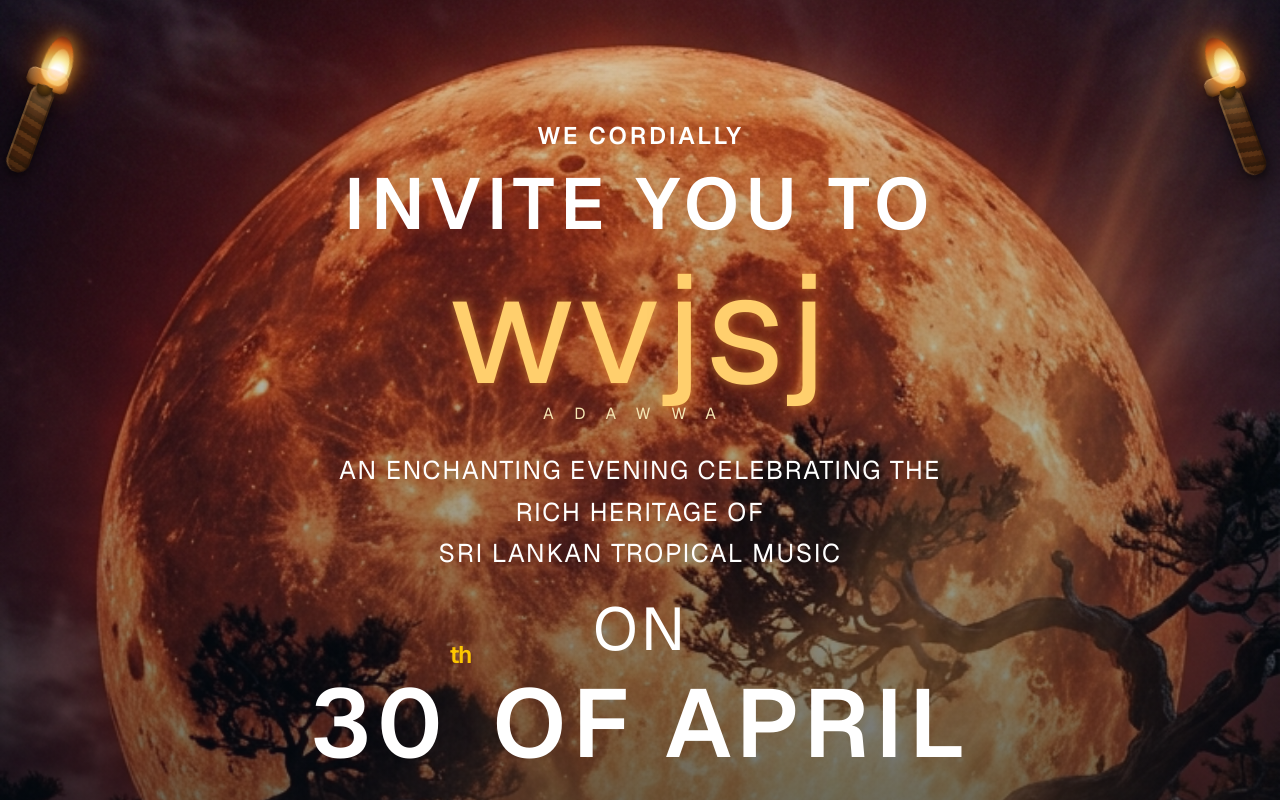
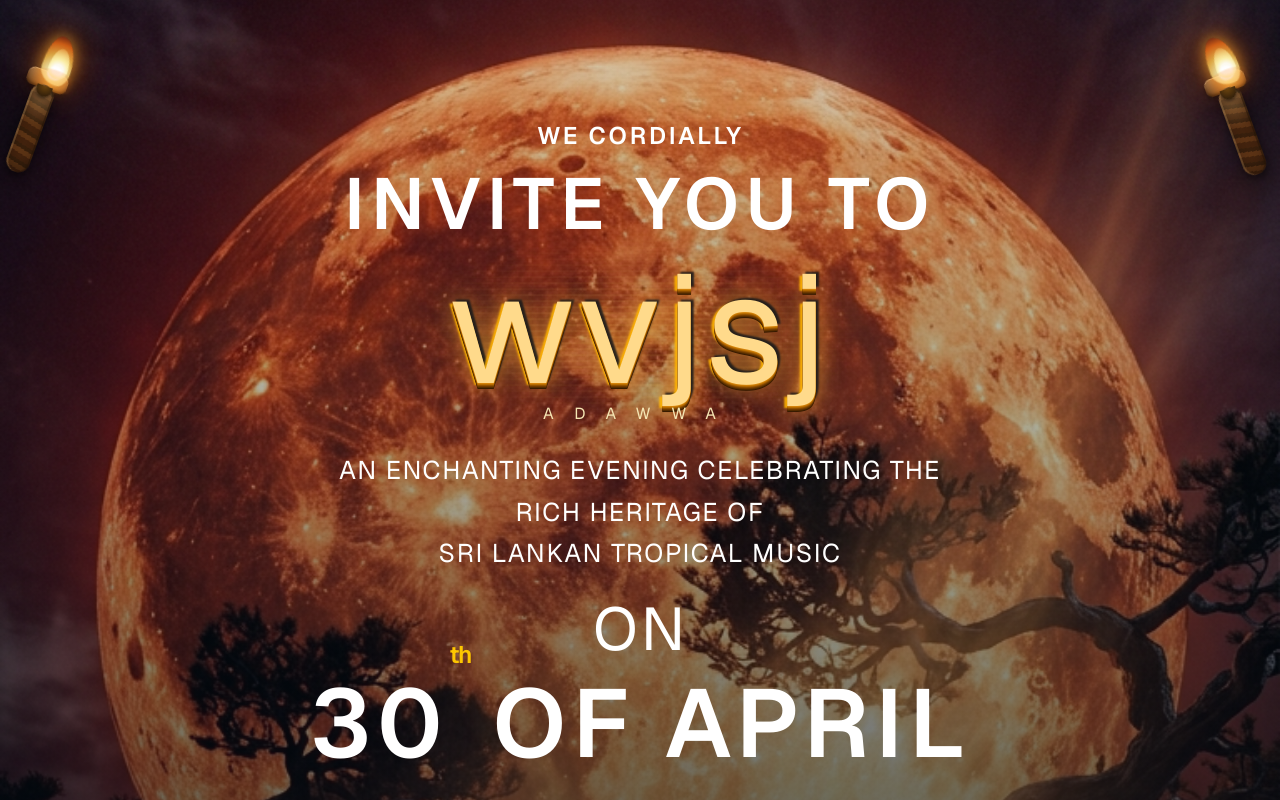
Before and after one commit to RumeshKumara/adawwa-app, a Next.js app: page / in a window 1280 px wide. Shown: the top 800 px of the page. Built offline with nearby package versions, Linux system fonts and the light colour scheme; a web font is replaced by a local one.

Commit message:
feat: implement cinematic SVG loading overlay and global typography styles

```diff
--- a/app/components/LoadingOverlay.tsx
+++ b/app/components/LoadingOverlay.tsx
@@ -163,7 +163,7 @@ export default function LoadingOverlay() {
       </svg>
 
       <div className="mt-8 z-10 flex flex-col items-center text-center pointer-events-none">
-        <h1 className='font-["Apex"] px-3 text-[clamp(6rem,16vw,8.7rem)] leading-[0.95] tracking-[0.02em] drop-shadow-[0_8px_20px_rgba(158,108,16,1)] sm:text-[clamp(5rem,12vw,10rem)]' >
+        <h1 className='font-["Apex"] px-3 text-[clamp(6rem,16vw,8.7rem)] leading-[0.95] tracking-[0.02em] sm:text-[clamp(5rem,12vw,10rem)]' >
           <span className="fire">w</span><span className="fire">v</span><span className="fire">js</span><span className="fire">j</span>
         </h1>
         <h3 className='font-["Apex"] px-3 text-[clamp(6rem,16vw,8.7rem)] leading-[0.95] tracking-[0.02em] drop-shadow-[0_8px_20px_rgba(158,108,16,1)] sm:text-[clamp(5rem,12vw,10rem)]'>2026</h3>
--- a/app/globals.css
+++ b/app/globals.css
@@ -45,38 +45,92 @@ body {
   font-family: "Apex";
 }
 
-/* Fiery title letters with a visible fallback color */
+/* 3D Fiery title letters with old video (VHS) chromatic aberration */
 .fire {
-  color: #ffcc63;
+  color: #ffda8b;
   display: inline-block;
   text-shadow:
-    0 0 8px rgba(255, 187, 55, 0.45),
-    0 0 20px rgba(255, 102, 24, 0.28),
-    0 0 36px rgba(212, 44, 12, 0.18);
-  animation: fireGlow 1.5s ease-in-out infinite;
+    0px 1px 0px #d4820a,
+    0px 2px 0px #b56b00,
+    0px 3px 0px #915100,
+    0px 4px 0px #703c00,
+    0px 5px 0px #542c00,
+    0px 6px 0px #381b00,
+    -4px 2px 3px rgba(255, 166, 0, 0.8),
+    4px -2px 3px rgba(39, 39, 39, 0.8),
+    0 0 20px rgba(255, 187, 55, 0.5);
+  animation: fireGlow 2.5s infinite alternate ease-in-out;
+  transform-style: preserve-3d;
 }
 
 @keyframes fireGlow {
   0% {
-    color: #ffd57c;
+    color: #ffda8b;
     text-shadow:
-      0 0 8px rgba(255, 187, 55, 0.42),
-      0 0 18px rgba(255, 102, 24, 0.24),
-      0 0 30px rgba(212, 44, 12, 0.14);
+      0px 1px 0px #d4820a,
+      0px 2px 0px #b56b00,
+      0px 3px 0px #915100,
+      0px 4px 0px #703c00,
+      0px 5px 0px #542c00,
+      0px 6px 0px #381b00,
+      -3px 2px 2px rgba(255, 166, 0, 0.9),
+      3px -2px 2px rgba(17, 17, 17, 0.9),
+      0 0 25px rgba(255, 187, 55, 0.8);
+    transform: translateY(0px) skewX(0deg);
+  }
+  48% {
+    color: #ffda8b;
+    text-shadow:
+      0px 1px 0px #d4820a,
+      0px 2px 0px #b56b00,
+      0px 3px 0px #915100,
+      0px 4px 0px #703c00,
+      0px 5px 0px #542c00,
+      0px 6px 0px #381b00,
+      -3px 2px 2px rgba(255, 187, 0, 0.9),
+      3px -2px 2px rgba(32, 32, 32, 0.9),
+      0 0 25px rgba(255, 187, 55, 0.8);
+    transform: translateY(0px) skewX(0deg);
   }
   50% {
-    color: #ffbf48;
+    /* Old Video Glitch */
+    color: #ffffff;
     text-shadow:
-      0 0 10px rgba(255, 201, 109, 0.54),
-      0 0 24px rgba(255, 122, 20, 0.34),
-      0 0 42px rgba(194, 42, 10, 0.24);
+      0px 1px 0px #ffb347,
+      0px 2px 0px #ff9a00,
+      0px 3px 0px #e68a00,
+      -12px 0px 0px rgb(255, 187, 0),
+      12px 0px 0px rgb(29, 29, 29),
+      0 0 40px rgba(255, 255, 255, 1);
+    transform: translateY(-2px) skewX(-6deg);
+  }
+  52% {
+    color: #ffda8b;
+    text-shadow:
+      0px 1px 0px #d4820a,
+      0px 2px 0px #b56b00,
+      0px 3px 0px #915100,
+      0px 4px 0px #703c00,
+      0px 5px 0px #542c00,
+      0px 6px 0px #381b00,
+      -2px 1px 2px rgba(255, 196, 0, 0.7),
+      2px -1px 2px rgba(31, 31, 31, 0.7),
+      0 0 20px rgba(255, 187, 55, 0.5);
+    transform: translateY(0px) skewX(0deg);
   }
   100% {
-    color: #ffd57c;
+    color: #ffe8b5;
     text-shadow:
-      0 0 8px rgba(255, 187, 55, 0.42),
-      0 0 18px rgba(255, 102, 24, 0.24),
-      0 0 30px rgba(212, 44, 12, 0.14);
+      0px 1px 0px #b86e00,
+      0px 2px 0px #945500,
+      0px 3px 0px #734000,
+      0px 4px 0px #572e00,
+      0px 5px 0px #3d1e00,
+      0px 6px 0px #240f00,
+      -6px 3px 4px rgba(241, 197, 0, 0.8),
+      6px -3px 4px rgba(29, 29, 29, 0.8),
+      0 0 35px rgba(255, 200, 100, 0.9);
+    transform: translateY(-3px) skewX(0deg);
   }
 }
 
@@ -711,3 +765,38 @@ body {
   .svg-progress-arc { stroke-dashoffset: 0; }
   .svg-loader-overlay { animation: svgLoaderFadeOut 0.2s ease-in 0.5s forwards; }
 }
+
+/* ══════════════════════════════════════════════════════════
+   FADE LINES ANIMATION FOR TITLE BACKGROUND
+══════════════════════════════════════════════════════════ */
+
+.fade-lines-bg {
+  position: absolute;
+  top: -20%;
+  bottom: -20%;
+  left: -10%;
+  right: -10%;
+  background-image: repeating-linear-gradient(
+    0deg,
+    transparent,
+    transparent 4px,
+    rgba(255, 215, 130, 0.35) 5px,
+    rgba(255, 215, 130, 0.35) 6px
+  );
+  -webkit-mask-image: radial-gradient(ellipse at center, black 20%, transparent 70%);
+  mask-image: radial-gradient(ellipse at center, black 20%, transparent 70%);
+  animation: fadeLinesAnim 2.5s infinite ease-in-out alternate;
+  z-index: -1;
+  pointer-events: none;
+}
+
+@keyframes fadeLinesAnim {
+  0% {
+    opacity: 0.2;
+    transform: translateY(0px);
+  }
+  100% {
+    opacity: 1;
+    transform: translateY(8px);
+  }
+}
--- a/app/page.tsx
+++ b/app/page.tsx
@@ -39,7 +39,8 @@ export default function Home() {
           <p className='font-["Firlest","Apex",serif] text-base font-semibold tracking-[0.11em] text-white sm:text-2xl'>WE CORDIALLY</p>
           <p className='font-["Firlest","Apex",serif] text-4xl font-semibold tracking-[0.10em] text-white sm:text-7xl'>INVITE YOU TO</p>
 
-          <h1 className='font-["Apex"] px-3 text-[clamp(6rem,16vw,8.7rem)] leading-[0.95] tracking-[0.02em] drop-shadow-[0_8px_20px_rgba(158,108,16,1)] sm:text-[clamp(5rem,12vw,10rem)]' >
+          <h1 className='relative isolate font-["Apex"] px-3 text-[clamp(6rem,16vw,8.7rem)] leading-[0.95] tracking-[0.02em] sm:text-[clamp(5rem,12vw,10rem)]' >
+            <div className="fade-lines-bg" aria-hidden="true" />
             <span className="fire">w</span><span className="fire">v</span><span className="fire">js</span><span className="fire">j</span>
           </h1>
 
```
